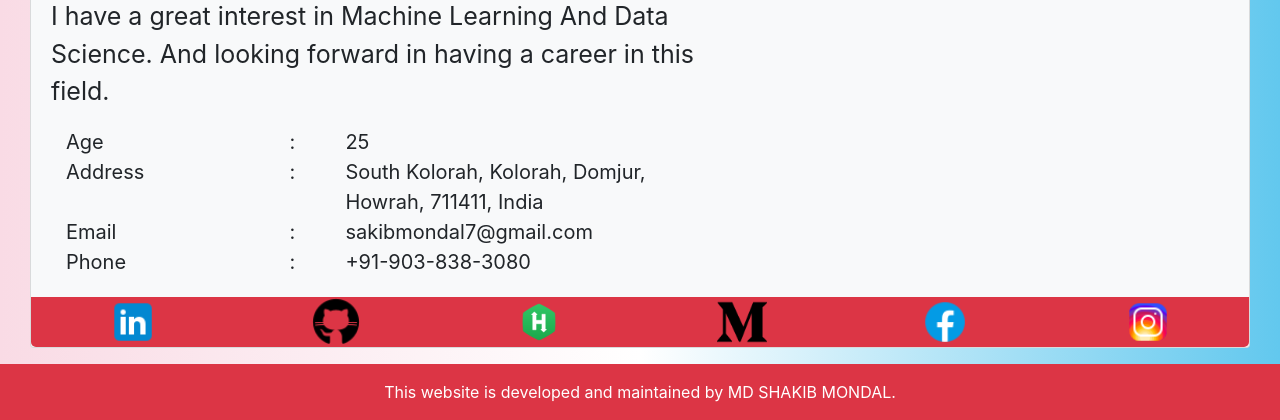
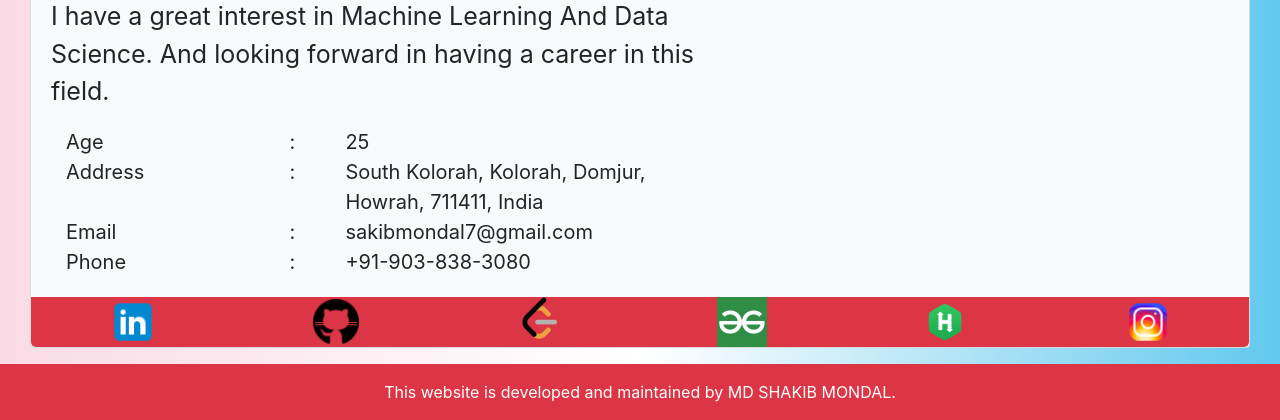
Before and after one commit to SkeyRahaman/My-Portfolio, a Flask app: page / in a window 1280 px wide. Shown: the part 889-1309 px from the top of the page. Run offline with Flask 2, Linux system fonts and the light colour scheme; some libraries are stand-ins or nearby versions.

Commit message:
update_coding_platform

```diff
--- a/templates/home.html
+++ b/templates/home.html
@@ -155,20 +155,20 @@
 			</div>
 
 			<div class="col-2 m-auto text-center">
-				<a href="https://www.hackerrank.com/Shakib_Mondal">
-					<img src="{{url_for('static',filename = 'images/hackerrank.png')}}" class="footer_image">
+				<a href="https://leetcode.com/sakibmondal7/">
+					<img src="{{url_for('static',filename = 'images/leetcode.png')}}" class="footer_image">
 				</a>
 			</div>
 
 			<div class="col-2 m-auto text-center">
-				<a href="https://medium.com/@shakibmondal">
-					<img src="{{url_for('static',filename = 'images/medium.png')}}" class="footer_image">
+				<a href="https://auth.geeksforgeeks.org/user/shakibmondal">
+					<img src="{{url_for('static',filename = 'images/gfg.jpg')}}" class="footer_image">
 				</a>
 			</div>
 
 			<div class="col-2 m-auto text-center">
-				<a href="https://www.facebook.com/sakib.mondal.73">
-					<img src="{{url_for('static',filename = 'images/facebook.png')}}" class="footer_image">
+				<a href="https://www.hackerrank.com/Shakib_Mondal">
+					<img src="{{url_for('static',filename = 'images/hackerrank.png')}}" class="footer_image">
 				</a>
 			</div>
 
```
Also changed, not shown: static/images/facebook.png (deleted), static/images/gfg.jpg (added), static/images/leetcode.png (added), static/images/medium.png (deleted).
